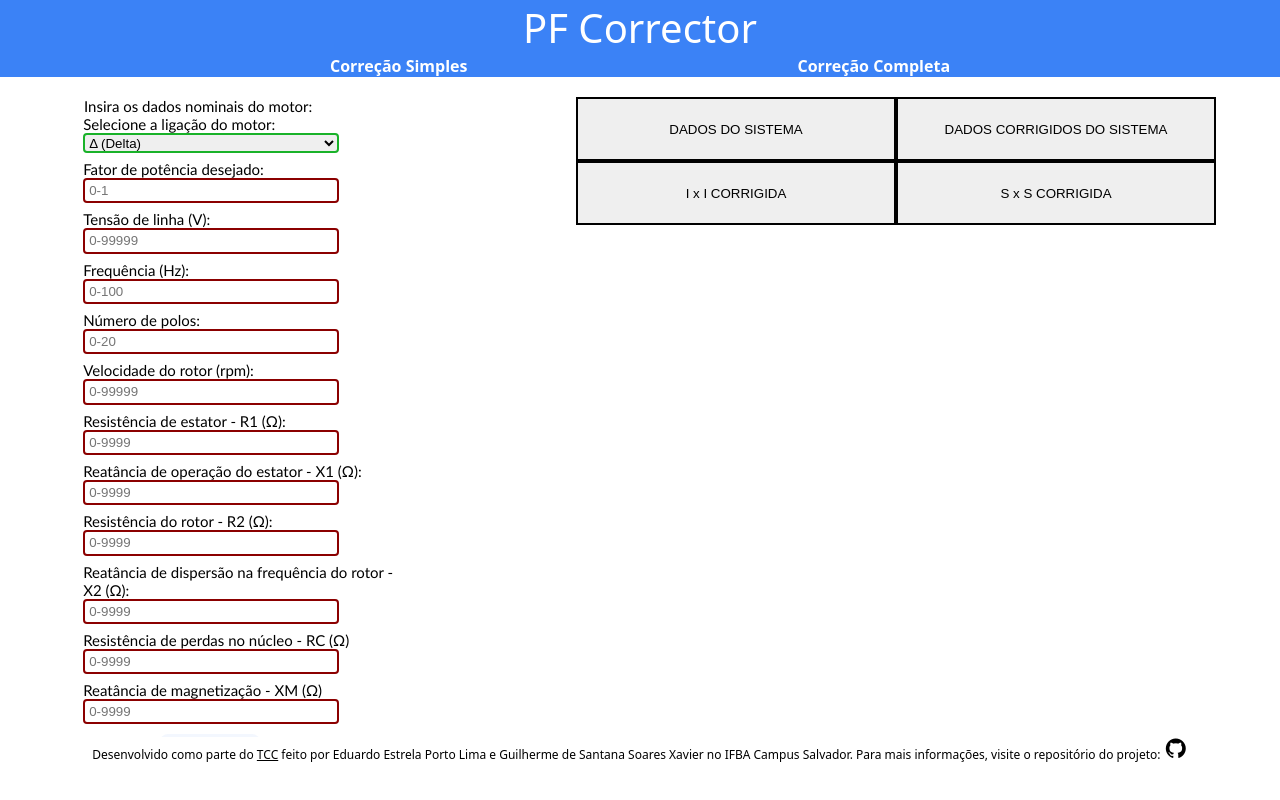
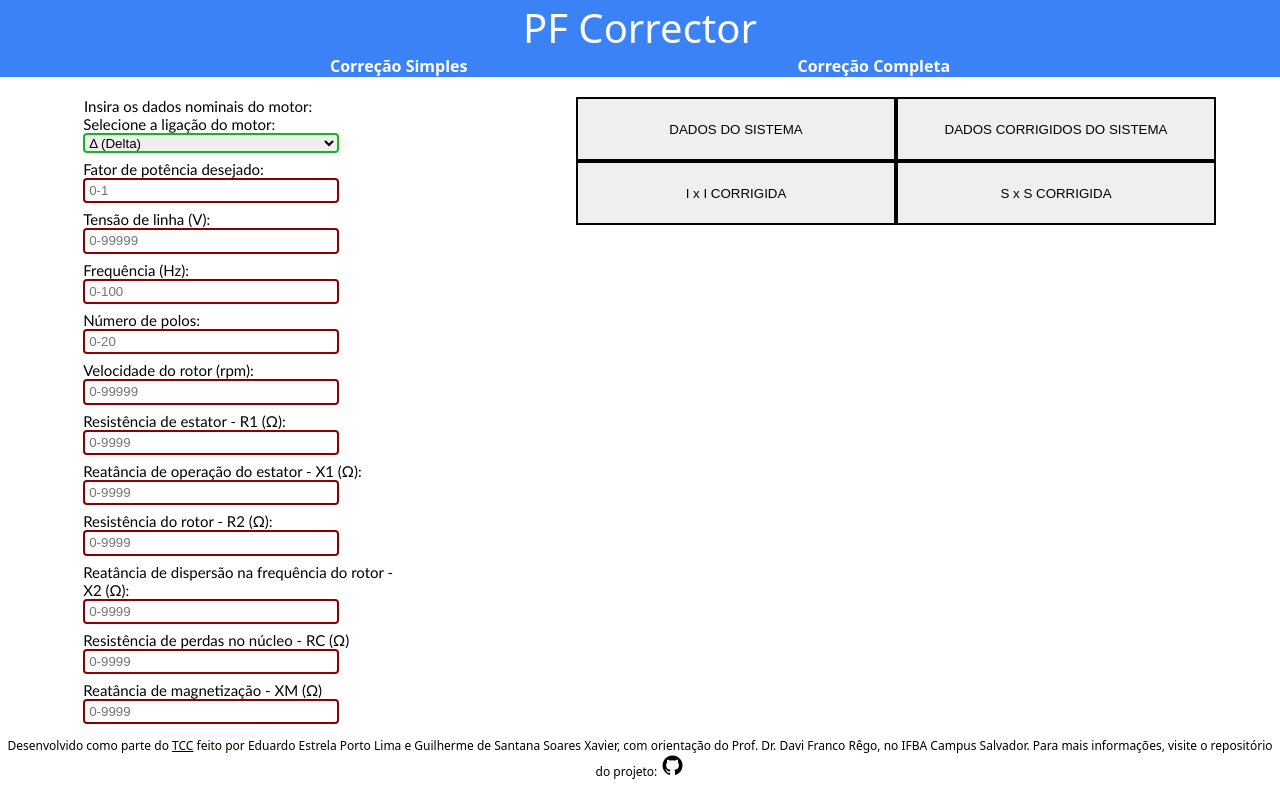
Before and after one commit to DasGestirn/PF-Corrector, a website built with Vite: page src/index.html in a window 1280 px wide. Built offline with nearby package versions, Linux system fonts and the light colour scheme.

Commit message:
Changes to footer styling and credits

```diff
--- a/src/index.html
+++ b/src/index.html
@@ -199,12 +199,17 @@
     </section>
     <footer>
       <span>
-        Desenvolvido como parte do <a href="https://ia800602.us.archive.org/19/items/tcc-edu-gui-cfp/TCC%20-%20Eduardo%20Estrela%20e%20Guilherme%20Xavier%20-%20vers%C3%A3o%20final.pdf">TCC</a> feito por Eduardo Estrela
-        Porto Lima e Guilherme de Santana Soares Xavier no IFBA Campus Salvador.
-        Para mais informações, visite o repositório do projeto:
-        <a href="https://github.com/DasGestirn/PF-Corrector"
-          ><i class="bx bxl-github bx-tada-hover"></i
-        ></a>
+        Desenvolvido como parte do
+        <a
+          href="https://ia800602.us.archive.org/19/items/tcc-edu-gui-cfp/TCC%20-%20Eduardo%20Estrela%20e%20Guilherme%20Xavier%20-%20vers%C3%A3o%20final.pdf"
+          >TCC</a
+        >
+        feito por Eduardo Estrela Porto Lima e Guilherme de Santana Soares
+        Xavier, com orientação do Prof. Dr. Davi Franco Rêgo, no IFBA Campus
+        Salvador. Para mais informações, visite o repositório do projeto:
+        <a href="https://github.com/DasGestirn/PF-Corrector">
+          <i class="bx bxl-github bx-tada-hover"></i>
+        </a>
       </span>
     </footer>
   </body>
--- a/src/styles/style.css
+++ b/src/styles/style.css
@@ -5,7 +5,7 @@
 *,::before,::after {
     margin: 0;
     padding: 0;
-    box-sizing:border-box
+    box-sizing:border-box;
 }
 
 body {
@@ -246,11 +246,10 @@ form input::-webkit-outer-spin-button, form input::-webkit-inner-spin-button {
 }
 
 footer {
+    text-align: center;
     width: 100%;
     font-family: system-ui, -apple-system, BlinkMacSystemFont, 'Segoe UI', Roboto, Oxygen, Ubuntu, Cantarell, 'Open Sans', 'Helvetica Neue', sans-serif;
     font-size: 1.2rem;
-    display: grid;
-    place-items: center;
 }
 
 footer a {
```
Also changed, not shown: src/simple/index.html (+4 -4 lines), README.md.
